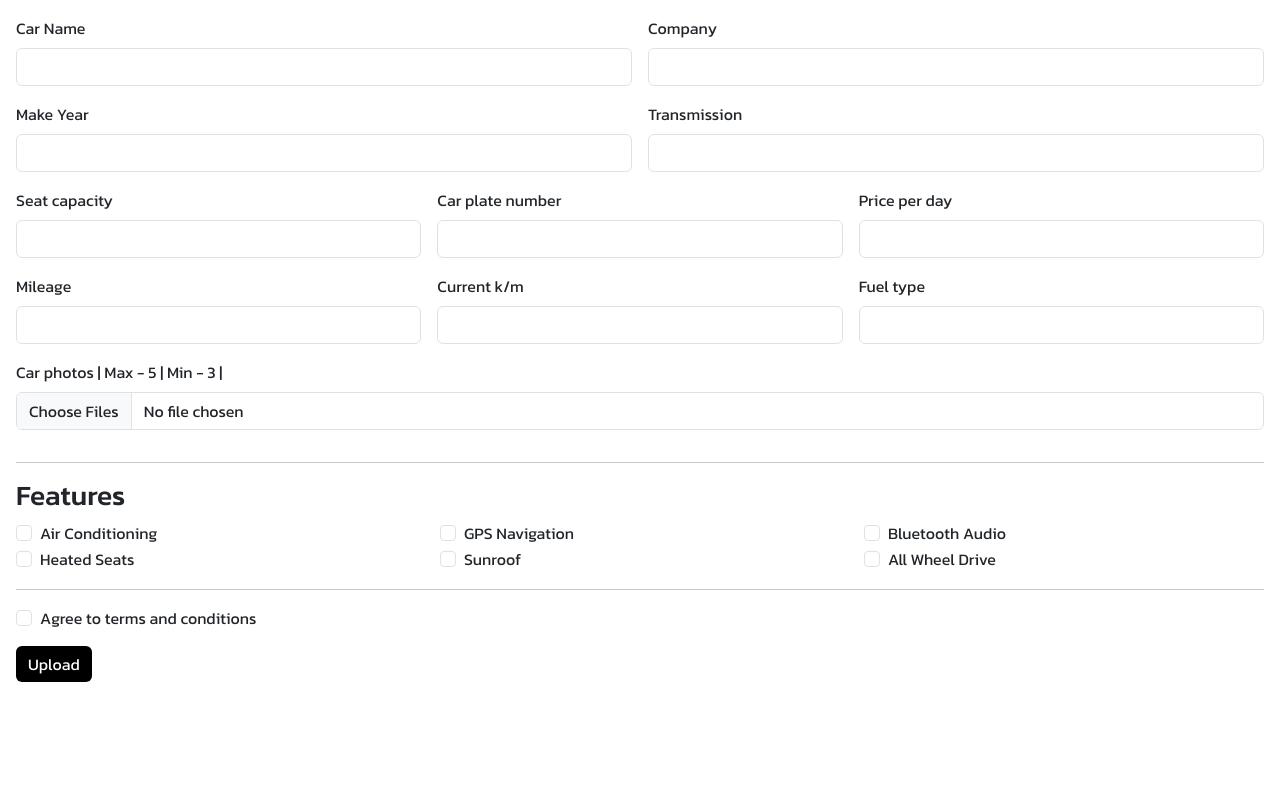
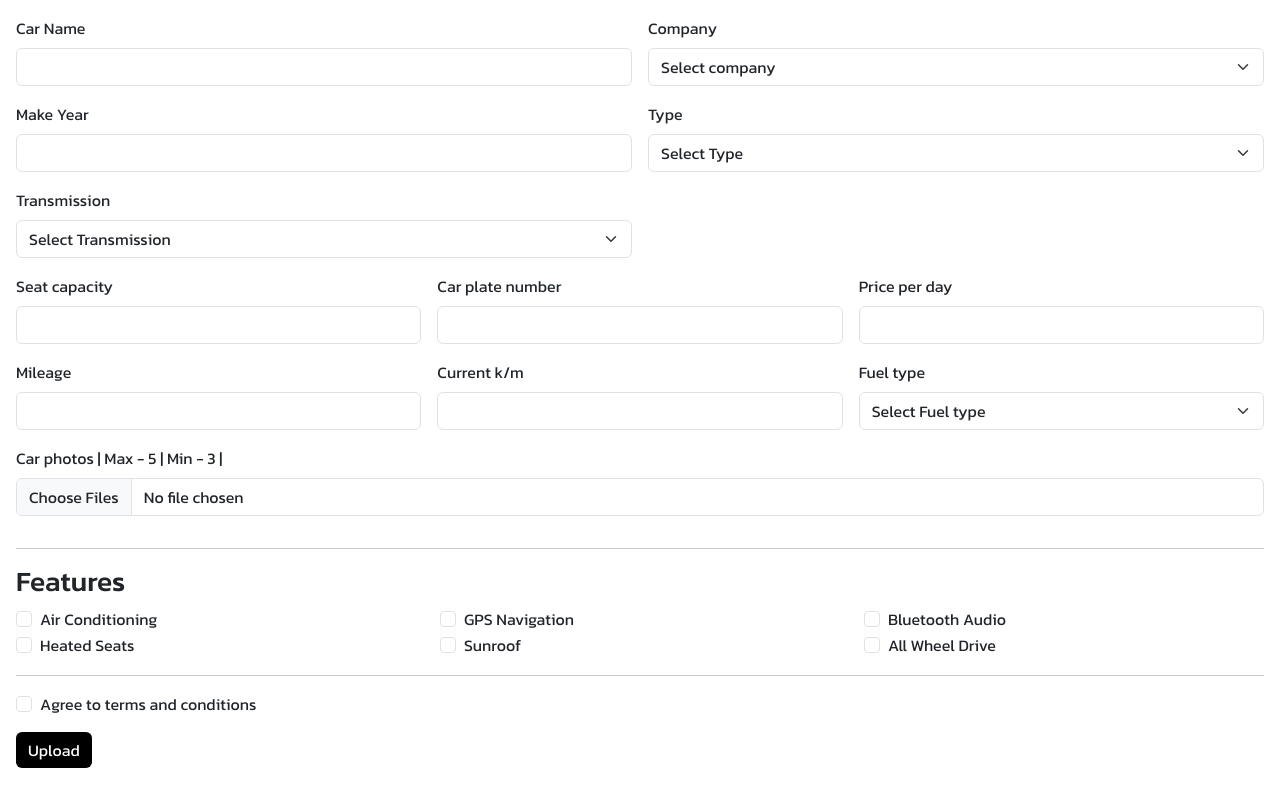
Before and after one commit to SujenGDS/autox, a React (Vite) app in the folder frontend/: page /upload-car in a window 1280 px wide. Built offline with nearby package versions, Linux system fonts and the light colour scheme.

Commit message:
dropdowns and type addded

```diff
--- a/frontend/src/components/UploadCar.jsx
+++ b/frontend/src/components/UploadCar.jsx
@@ -90,6 +90,7 @@ const UploadCar = ({ setShow, setRefresh }) => {
     carName: yup.string().required(),
     company: yup.string().required(),
     makeYear: yup.number().required(),
+    type: yup.string().required(),
     seatCapacity: yup.number().required(),
     carPlateNumber: yup.string().required(),
     pricePerDay: yup.number().required(),
@@ -166,6 +167,7 @@ const UploadCar = ({ setShow, setRefresh }) => {
         carName: "",
         company: "",
         makeYear: "",
+        type: "",
         seatCapacity: "",
         carPlateNumber: "",
         pricePerDay: "",
@@ -214,13 +216,19 @@ const UploadCar = ({ setShow, setRefresh }) => {
               className="position-relative"
             >
               <Form.Label>Company</Form.Label>
-              <Form.Control
-                type="text"
+              <Form.Select
                 name="company"
                 value={values.company}
                 onChange={handleChange}
                 isInvalid={!!errors.company}
-              />
+              >
+                <option value=""> Select company</option>
+                <option value="Mercedes">Mercedes</option>
+                <option value="Hyundai">Hyundai</option>
+                <option value="Rolls Royce">Rolls Royce</option>
+                <option value="Bentley">Bentley</option>
+                <option value="McLaren">McLaren</option>
+              </Form.Select>
             </Form.Group>
 
             <Form.Group as={Col} md="6" controlId="validationFormikMakeYear">
@@ -235,6 +243,24 @@ const UploadCar = ({ setShow, setRefresh }) => {
                 isInvalid={!!errors.makeYear}
               />
             </Form.Group>
+
+            <Form.Group as={Col} md="6" controlId="validationFormikMakeYear">
+              <Form.Label>Type</Form.Label>
+              <Form.Select
+                name="type"
+                value={values.type}
+                onChange={handleChange}
+                isInvalid={!!errors.type}
+              >
+                <option value="">Select Type</option>
+                <option value="Sedan">Sedan</option>
+                <option value="Hatchback">Hatchback</option>
+                <option value="SUV">SUV</option>
+                <option value="Crossover">Crossover</option>
+                <option value="Pick Up">Pick Up</option>
+              </Form.Select>
+            </Form.Group>
+
             <Form.Group
               as={Col}
               md="6"
@@ -243,16 +269,20 @@ const UploadCar = ({ setShow, setRefresh }) => {
             >
               <Form.Label>Transmission</Form.Label>
               <InputGroup hasValidation>
-                <Form.Control
-                  type="text"
+                <Form.Select
                   name="transmission"
                   value={values.transmission}
                   onChange={handleChange}
                   isInvalid={!!errors.transmission}
-                />
+                >
+                  <option value="">Select Transmission</option>
+                  <option value="Automatic">Automatic</option>
+                  <option value="Manual">Manual</option>
+                </Form.Select>
               </InputGroup>
             </Form.Group>
           </Row>
+
           <Row className="mb-3 g-3">
             <Form.Group
               as={Col}
@@ -269,10 +299,6 @@ const UploadCar = ({ setShow, setRefresh }) => {
                 onChange={handleChange}
                 isInvalid={!!errors.seatCapacity}
               />
-
-              {/* <Form.Control.Feedback type="invalid" tooltip>
-                {errors.seatCapacity}
-              </Form.Control.Feedback> */}
             </Form.Group>
             <Form.Group
               as={Col}
@@ -348,14 +374,19 @@ const UploadCar = ({ setShow, setRefresh }) => {
               className="position-relative"
             >
               <Form.Label>Fuel type</Form.Label>
-              <Form.Control
-                type="text"
-                placeholder=""
-                name="fuelType"
-                value={values.fuelType}
-                onChange={handleChange}
-                isInvalid={!!errors.fuelType}
-              />
+              <InputGroup hasValidation>
+                <Form.Select
+                  name="fuelType"
+                  value={values.fuelType}
+                  onChange={handleChange}
+                  isInvalid={!!errors.fuelType}
+                >
+                  <option value=""> Select Fuel type </option>
+                  <option value="Petrol"> Petrol </option>
+                  <option value="Diesel"> Diesel </option>
+                  <option value="EV"> EV </option>
+                </Form.Select>
+              </InputGroup>
             </Form.Group>
           </Row>
           <Form.Group as={Col} md="12" className="position-relative mb-3">
--- a/frontend/src/pages/CarDetail.jsx
+++ b/frontend/src/pages/CarDetail.jsx
@@ -89,6 +89,10 @@ const CarDetail = () => {
               </p>
               <p>
                 <strong>Make Year:</strong> {car?.makeYear}
+              </p>
+
+              <p>
+                <strong>Type:</strong> {car?.type}
               </p>
               <p>
                 <strong>Kilometers:</strong> {car?.currentKm}
```
Also changed, not shown: 1 other file (tests, documents, lock files or other folders).
